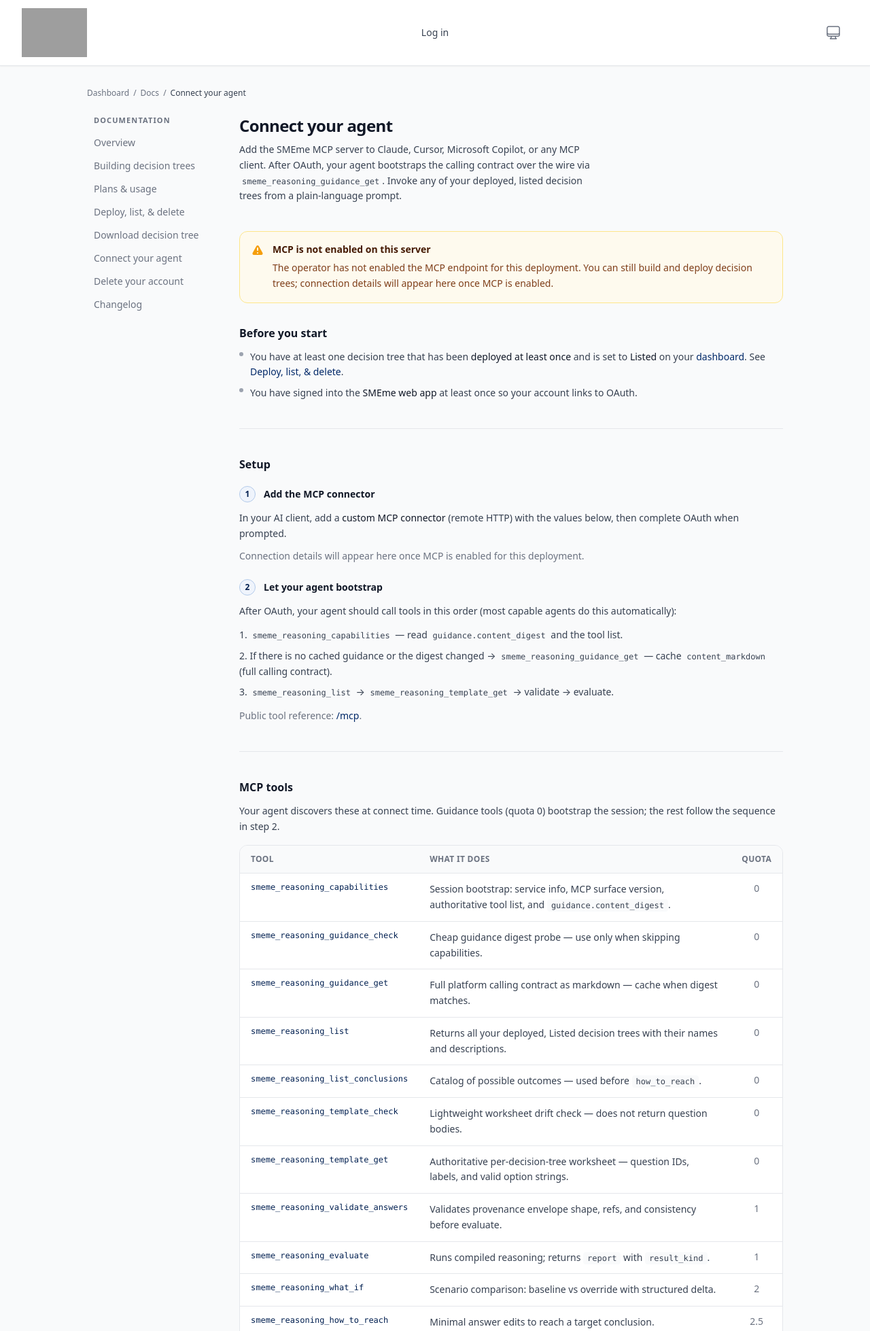
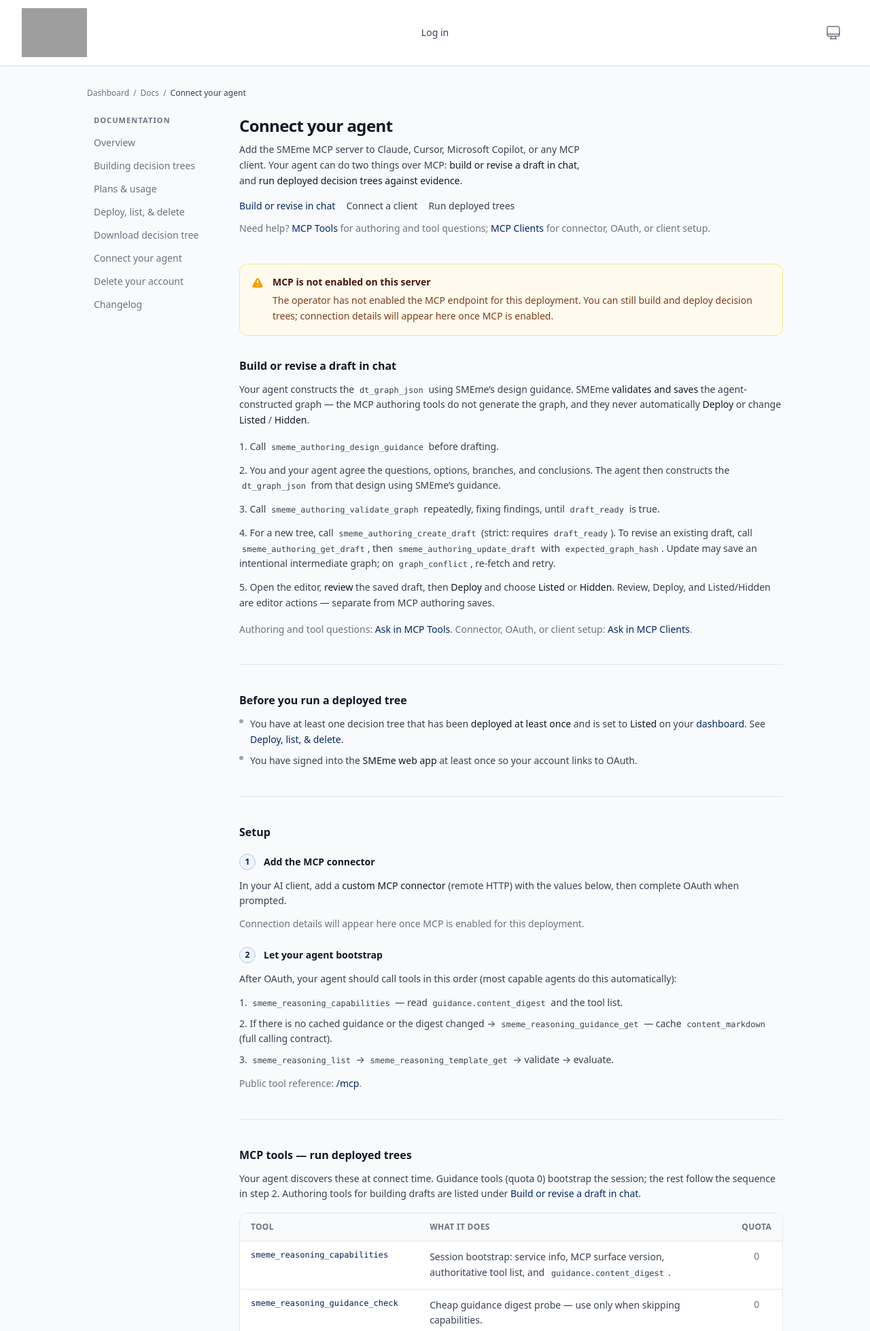
Before and after one commit to AristaLabs/smeme, a Python web app: template smeme/templates/docs/mcp.html in a window 1280 px wide. Shown: the top 1958 px of the page at 68% size. Run offline with Jinja, Linux system fonts and the light colour scheme; the template is opened without the code that fills it, so the values that code supplies are empty; some libraries are stand-ins or nearby versions; grey boxes are pictures that could not be loaded.

Commit message:
docs(mcp): document authoring sequence and community categories
Explain build/revise-in-chat vs run-deployed-trees on /docs/mcp, including
the five authoring tools, draft_ready/expected_graph_hash contracts, and
direct MCP Tools / MCP Clients discussion links.

Co-authored-by: Cursor <cursoragent@cursor.com>

```diff
--- a/smeme/docs/constants.py
+++ b/smeme/docs/constants.py
@@ -1,4 +1,4 @@
 """User-facing in-app docs (/docs/*) version and metadata."""
 
 # Bump when creator-facing help content or IA changes materially.
-DOCS_VERSION = "1.5.0"
+DOCS_VERSION = "1.6.0"
--- a/smeme/templates/decision_tree/dashboard.html
+++ b/smeme/templates/decision_tree/dashboard.html
@@ -227,7 +227,7 @@
       {% elif creator_ui.mcp_authoring_available %}
       <p class="text-sm text-ui-ink-muted mt-2 max-w-md mx-auto">Web generation is disabled for this deployment. Build a draft with your MCP-connected agent, then return here to refine and Deploy it.</p>
       <div class="mt-8">
-        {{ btn("Set up MCP authoring", href="/docs/mcp", variant="primary") }}
+        {{ btn("Set up MCP authoring", href="/docs/mcp#mcp-authoring-quickstart", variant="primary") }}
       </div>
       {% else %}
       <p class="text-sm text-ui-ink-muted mt-2 max-w-md mx-auto">Decision-tree authoring is disabled for this deployment. Ask the operator to enable the web generation wizard or MCP authoring tools.</p>
--- a/smeme/templates/docs/mcp.html
+++ b/smeme/templates/docs/mcp.html
@@ -28,9 +28,24 @@
         <h1 class="text-2xl font-semibold tracking-tight text-ui-ink">Connect your agent</h1>
         <p class="mt-2 text-sm text-ui-ink-secondary leading-relaxed max-w-prose">
           Add the SMEme MCP server to Claude, Cursor, Microsoft Copilot, or any MCP client.
-          After OAuth, your agent bootstraps the calling contract over the wire via
-          <code class="text-xs font-mono px-1 py-0.5 rounded bg-ui-surface-muted">smeme_reasoning_guidance_get</code>.
-          Invoke any of your deployed, listed decision trees from a plain-language prompt.
+          Your agent can do two things over MCP: <strong class="font-medium text-ui-ink">build or revise a draft in chat</strong>,
+          and <strong class="font-medium text-ui-ink">run deployed decision trees against evidence</strong>.
+        </p>
+        <nav aria-label="MCP docs sections" class="mt-4 flex flex-wrap gap-x-4 gap-y-2 text-sm">
+          <a href="#mcp-authoring-quickstart" class="text-brand-600 hover:text-brand-700 dark:text-brand-300 font-medium">Build or revise in chat</a>
+          <a href="#install-steps-heading" class="text-ui-ink-secondary hover:text-ui-ink font-medium">Connect a client</a>
+          <a href="#tools-heading" class="text-ui-ink-secondary hover:text-ui-ink font-medium">Run deployed trees</a>
+        </nav>
+        <p class="mt-3 text-sm text-ui-ink-muted leading-relaxed">
+          Need help?
+          <a href="https://github.com/AristaLabs/smeme/discussions/categories/mcp-tools"
+             class="text-brand-600 hover:text-brand-700 dark:text-brand-300 font-medium"
+             target="_blank" rel="noopener noreferrer">MCP Tools</a>
+          for authoring and tool questions;
+          <a href="https://github.com/AristaLabs/smeme/discussions/categories/mcp-clients"
+             class="text-brand-600 hover:text-brand-700 dark:text-brand-300 font-medium"
+             target="_blank" rel="noopener noreferrer">MCP Clients</a>
+          for connector, OAuth, or client setup.
         </p>
       </header>
 
@@ -42,9 +57,66 @@
 
       <div class="space-y-10">
 
+        {# Authoring quickstart #}
+        <section id="mcp-authoring-quickstart" aria-labelledby="mcp-authoring-quickstart-heading">
+          <h2 id="mcp-authoring-quickstart-heading" class="text-base font-semibold text-ui-ink mb-3">Build or revise a draft in chat</h2>
+          <p class="text-sm text-ui-ink-secondary leading-relaxed mb-4">
+            Your agent constructs the <code class="text-xs font-mono px-1 py-0.5 rounded bg-ui-surface-muted">dt_graph_json</code>
+            using SMEme&rsquo;s design guidance. SMEme <strong class="font-medium text-ui-ink">validates and saves</strong>
+            the agent-constructed graph — the MCP authoring tools do not generate the graph, and they never
+            automatically <strong class="font-medium text-ui-ink">Deploy</strong> or change
+            <strong class="font-medium text-ui-ink">Listed</strong> / <strong class="font-medium text-ui-ink">Hidden</strong>.
+          </p>
+          <ol class="space-y-3 text-sm text-ui-ink-secondary leading-relaxed list-decimal list-inside">
+            <li>
+              Call <code class="text-xs font-mono px-1 py-0.5 rounded bg-ui-surface-muted">smeme_authoring_design_guidance</code>
+              before drafting.
+            </li>
+            <li>
+              You and your agent agree the questions, options, branches, and conclusions.
+              The agent then constructs the <code class="text-xs font-mono px-1 py-0.5 rounded bg-ui-surface-muted">dt_graph_json</code>
+              from that design using SMEme&rsquo;s guidance.
+            </li>
+            <li>
+              Call <code class="text-xs font-mono px-1 py-0.5 rounded bg-ui-surface-muted">smeme_authoring_validate_graph</code>
+              repeatedly, fixing findings, until <code class="text-xs font-mono px-1 py-0.5 rounded bg-ui-surface-muted">draft_ready</code>
+              is true.
+            </li>
+            <li>
+              For a new tree, call <code class="text-xs font-mono px-1 py-0.5 rounded bg-ui-surface-muted">smeme_authoring_create_draft</code>
+              (strict: requires <code class="text-xs font-mono px-1 py-0.5 rounded bg-ui-surface-muted">draft_ready</code>).
+              To revise an existing draft, call
+              <code class="text-xs font-mono px-1 py-0.5 rounded bg-ui-surface-muted">smeme_authoring_get_draft</code>,
+              then <code class="text-xs font-mono px-1 py-0.5 rounded bg-ui-surface-muted">smeme_authoring_update_draft</code>
+              with <code class="text-xs font-mono px-1 py-0.5 rounded bg-ui-surface-muted">expected_graph_hash</code>.
+              Update may save an intentional intermediate graph; on
+              <code class="text-xs font-mono px-1 py-0.5 rounded bg-ui-surface-muted">graph_conflict</code>, re-fetch and retry.
+            </li>
+            <li>
+              Open the editor, <strong class="font-medium text-ui-ink">review</strong> the saved draft, then
+              <strong class="font-medium text-ui-ink">Deploy</strong> and choose
+              <strong class="font-medium text-ui-ink">Listed</strong> or
+              <strong class="font-medium text-ui-ink">Hidden</strong>. Review, Deploy, and Listed/Hidden are editor actions —
+              separate from MCP authoring saves.
+            </li>
+          </ol>
+          <p class="mt-4 text-sm text-ui-ink-muted leading-relaxed">
+            Authoring and tool questions:
+            <a href="https://github.com/AristaLabs/smeme/discussions/categories/mcp-tools"
+               class="text-brand-600 hover:text-brand-700 dark:text-brand-300 font-medium"
+               target="_blank" rel="noopener noreferrer">Ask in MCP Tools</a>.
+            Connector, OAuth, or client setup:
+            <a href="https://github.com/AristaLabs/smeme/discussions/categories/mcp-clients"
+               class="text-brand-600 hover:text-brand-700 dark:text-brand-300 font-medium"
+               target="_blank" rel="noopener noreferrer">Ask in MCP Clients</a>.
+          </p>
+        </section>
+
+        <div class="border-t border-ui-line"></div>
+
         {# Prerequisites #}
         <section aria-labelledby="prereq-heading">
-          <h2 id="prereq-heading" class="text-base font-semibold text-ui-ink mb-3">Before you start</h2>
+          <h2 id="prereq-heading" class="text-base font-semibold text-ui-ink mb-3">Before you run a deployed tree</h2>
           <ul class="space-y-2 text-sm text-ui-ink-secondary leading-relaxed">
             <li class="flex gap-2.5">
               <span class="mt-1 h-1.5 w-1.5 shrink-0 rounded-full bg-ui-ink-subtle"></span>
@@ -198,9 +270,11 @@
 
         {# Tools #}
         <section aria-labelledby="tools-heading">
-          <h2 id="tools-heading" class="text-base font-semibold text-ui-ink mb-3">MCP tools</h2>
+          <h2 id="tools-heading" class="text-base font-semibold text-ui-ink mb-3">MCP tools — run deployed trees</h2>
           <p class="text-sm text-ui-ink-secondary leading-relaxed mb-4">
             Your agent discovers these at connect time. Guidance tools (quota 0) bootstrap the session; the rest follow the sequence in step 2.
+            Authoring tools for building drafts are listed under
+            <a href="#mcp-authoring-quickstart" class="text-brand-600 hover:text-brand-700 dark:text-brand-300 font-medium">Build or revise a draft in chat</a>.
           </p>
           <div class="overflow-x-auto rounded-xl border border-ui-line">
             <table class="min-w-full border-collapse text-left text-sm">
@@ -355,9 +429,20 @@
         <div class="pt-2 border-t border-ui-line text-sm text-ui-ink-muted space-y-1.5">
           <p class="font-medium text-ui-ink">See also</p>
           <ul class="space-y-1">
+            <li><a href="#mcp-authoring-quickstart" class="text-brand-600 hover:text-brand-700 dark:text-brand-300 font-medium">Build or revise a draft in chat</a> — MCP authoring sequence</li>
             <li><a href="/mcp" class="text-brand-600 hover:text-brand-700 dark:text-brand-300 font-medium">Public MCP tool reference</a> — wire names, anti-patterns, error codes</li>
             <li><a href="/docs/introduction" class="text-brand-600 hover:text-brand-700 dark:text-brand-300 font-medium">Building decision trees</a> — create and edit your decision trees</li>
             <li><a href="/docs/creator-dashboard" class="text-brand-600 hover:text-brand-700 dark:text-brand-300 font-medium">Deploy, list, & delete</a> — compile and expose your decision trees</li>
+            <li>
+              <a href="https://github.com/AristaLabs/smeme/discussions/categories/mcp-tools"
+                 class="text-brand-600 hover:text-brand-700 dark:text-brand-300 font-medium"
+                 target="_blank" rel="noopener noreferrer">MCP Tools</a>
+              —
+              <a href="https://github.com/AristaLabs/smeme/discussions/categories/mcp-clients"
+                 class="text-brand-600 hover:text-brand-700 dark:text-brand-300 font-medium"
+                 target="_blank" rel="noopener noreferrer">MCP Clients</a>
+              community help
+            </li>
           </ul>
         </div>
 
```
Also changed, not shown: smeme/templates/docs/changelog.html (+20 -0 lines), smeme/templates/docs/index.html (+5 -3 lines), smeme/templates/docs/introduction.html (+8 -1 lines), tests/unit/test_decision_tree_dashboard.py (+38 -5 lines).
